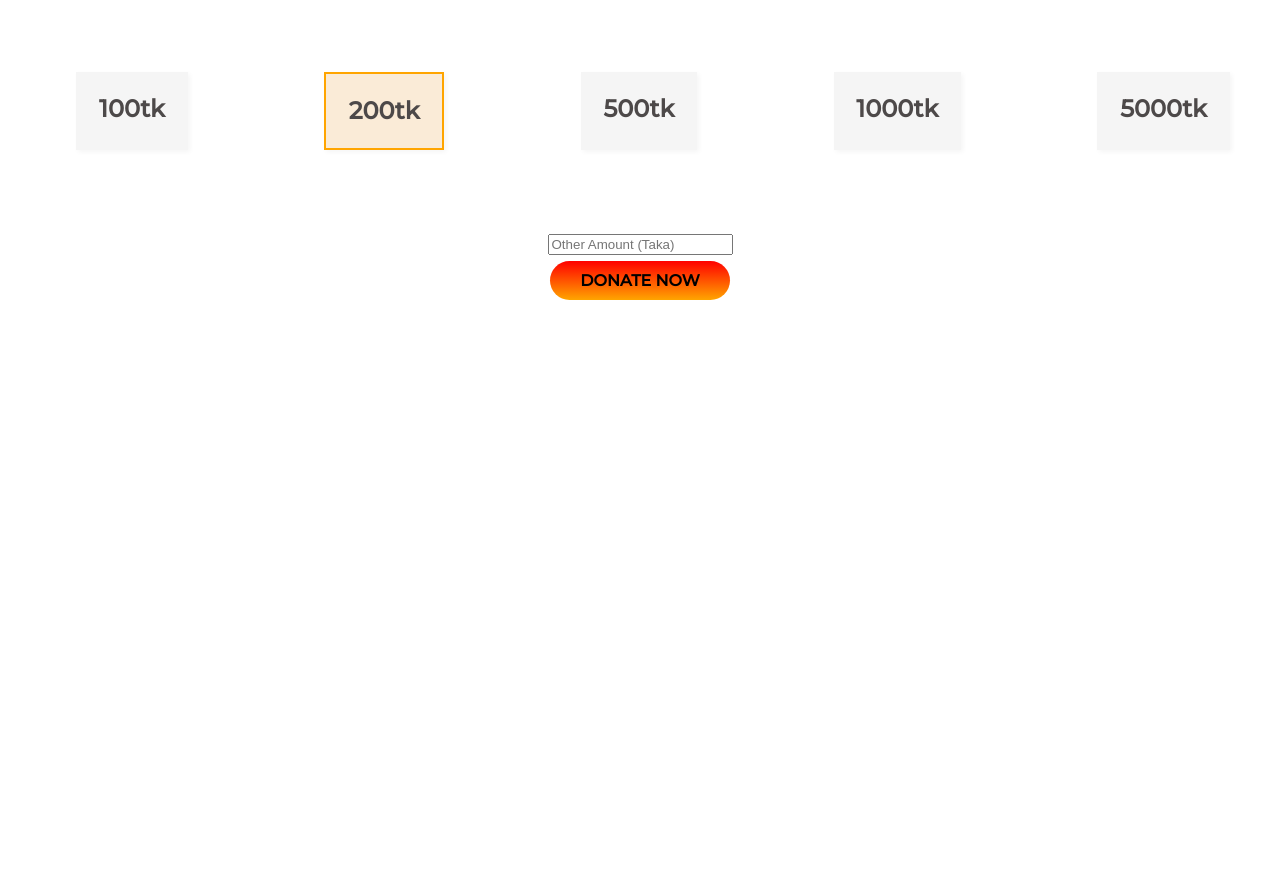
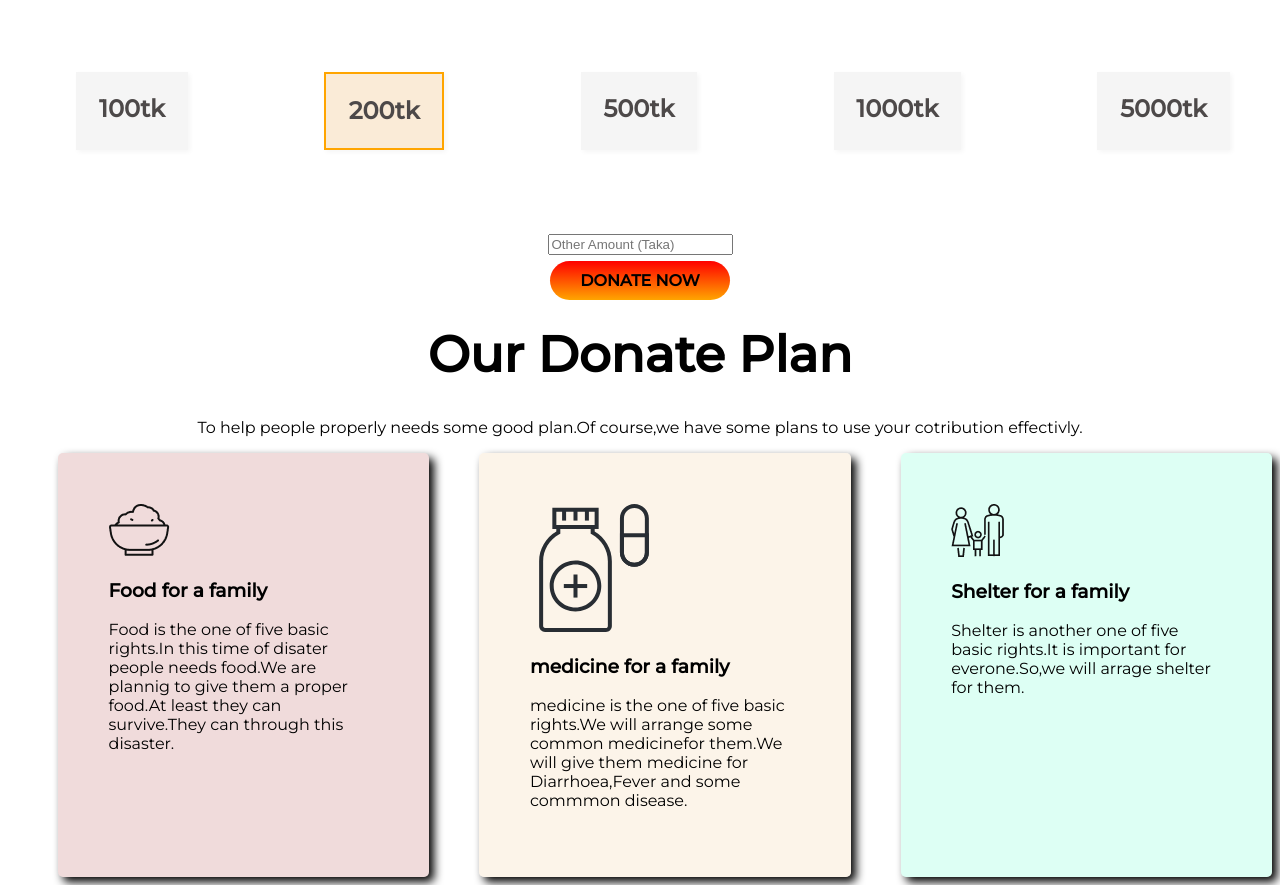
Before and after one commit to NazrulIslam-Chowdhury/flood-aid, a plain HTML site: page index.html in a window 1280 px wide. Shown: the part 778-1663 px from the top of the page. Before the commit the page ends 1078 px from the top, so only its background shows below. Drawn offline with Linux system fonts and the light colour scheme.

Commit message:
plans  added

```diff
--- a/index.html
+++ b/index.html
@@ -10,8 +10,8 @@
     <link rel="preconnect" href="https://fonts.googleapis.com">
     <link rel="preconnect" href="https://fonts.gstatic.com" crossorigin>
     <link href="https://fonts.googleapis.com/css2?family=Montserrat:wght@400;500&display=swap" rel="stylesheet">
+    <link rel="stylesheet" href="style.css">
 
-    <link rel="stylesheet" href="style.css">
 </head>
 
 <body>
@@ -37,6 +37,33 @@
         <p><input type="number" placeholder="Other Amount (Taka)"></p>
         <a class="donate-button" href="">DONATE NOW</a>
     </div>
+    <div class="tk-amount">
+        <h1>Our Donate Plan</h1>
+        <p>To help people properly needs some good plan.Of course,we have some plans to use your cotribution
+            effectivly.</p>
+    </div>
+    <section class="plan">
+
+        <div id="plan1">
+
+            <img src="icons/food.png" alt="">
+            <h3>Food for a family</h3>
+            <p>Food is the one of five basic rights.In this time of disater people needs food.We are plannig to give
+                them a proper food.At least they can survive.They can through this disaster.</p>
+        </div>
+        <div id="plan2">
+            <img src="icons/medicine.svg" alt="">
+            <h3>medicine for a family</h3>
+            <p>medicine is the one of five basic rights.We will arrange some common medicinefor them.We will give them
+                medicine for Diarrhoea,Fever and some commmon disease.</p>
+        </div>
+        <div id="plan3">
+            <img src="icons/shelter.png" alt="">
+            <h3>Shelter for a family</h3>
+            <p>Shelter is another one of five basic rights.It is important for everone.So,we will arrage shelter for
+                them.</p>
+        </div>
+    </section>
 
 
 
--- a/style.css
+++ b/style.css
@@ -85,3 +85,34 @@ main h1 {
 .tk-amount {
     text-align: center;
 }
+
+#plan1 {
+    width: 50%;
+    padding: 4%;
+    margin-left: 50px;
+    box-shadow: 5px 5px 10px black;
+    border-radius: 5px;
+    background-color: rgba(165, 42, 42, 0.168);
+}
+
+#plan2 {
+    width: 50%;
+    padding: 4%;
+    margin-left: 50px;
+    box-shadow: 5px 5px 10px black;
+    border-radius: 5px;
+    background-color: rgba(250, 235, 215, 0.541);
+}
+
+#plan3 {
+    width: 50%;
+    padding: 4%;
+    margin-left: 50px;
+    box-shadow: 5px 5px 10px black;
+    border-radius: 5px;
+    background-color: rgba(127, 255, 212, 0.266);
+}
+
+.plan {
+    display: flex;
+}
```
